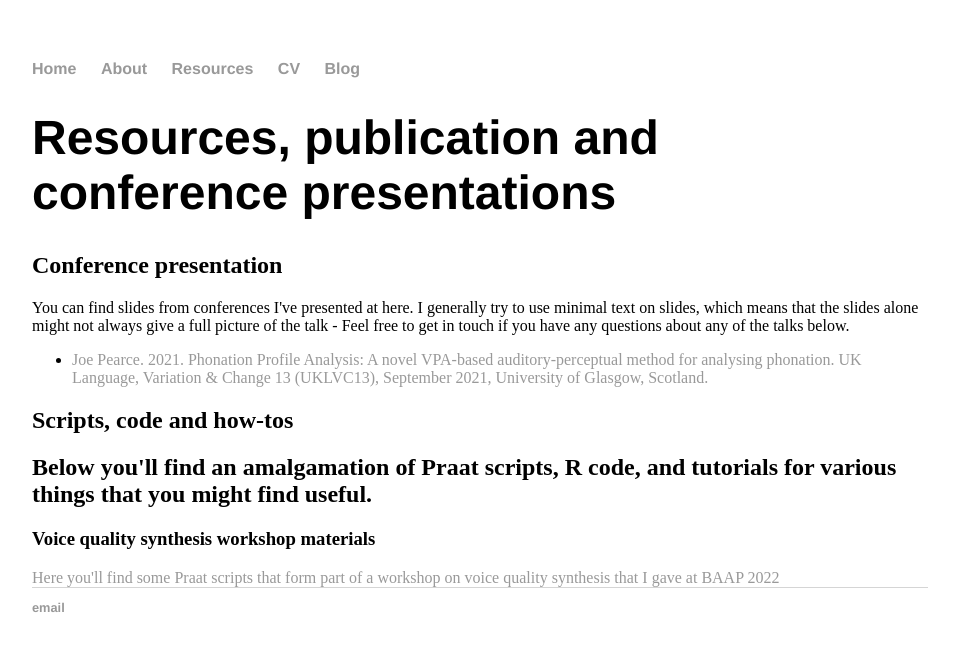
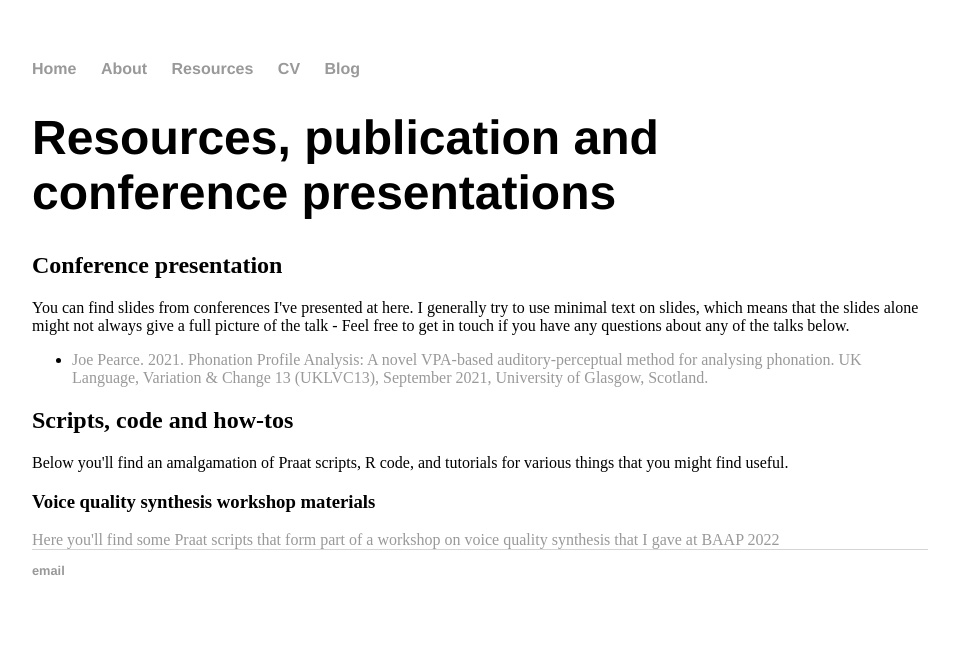
Before and after one commit to joepearceglasgow/joepearceglasgow.github.io, a Jekyll site: the page built from resources/index.html, in a window 1280 px wide. Shown: the top 651 px of the page, without its empty margins (160-1119 px from the left). Built offline with Jekyll 4.4.1, drawn with Linux system fonts in a browser that asks for light colours.

```diff
--- a/resources/index.html
+++ b/resources/index.html
@@ -12,7 +12,7 @@ You can find slides from conferences I've presented at here. I generally try to
   <li><a href="https://joepearceglasgow.github.io/resources/JoePearce_UKLVC13_PhonationProfileAnalysis.pdf">Joe Pearce. 2021. Phonation Profile Analysis: A novel VPA-based auditory-perceptual method for analysing phonation. UK Language, Variation & Change 13 (UKLVC13), September 2021, University of Glasgow, Scotland.</a></li>
 </ul>
 
-<h2>Scripts, code and how-tos <h2>
+<h2>Scripts, code and how-tos </h2>
 Below you'll find an amalgamation of Praat scripts, R code, and tutorials for various things that you might find useful.
 
 <h3>Voice quality synthesis workshop materials</h3>
```
